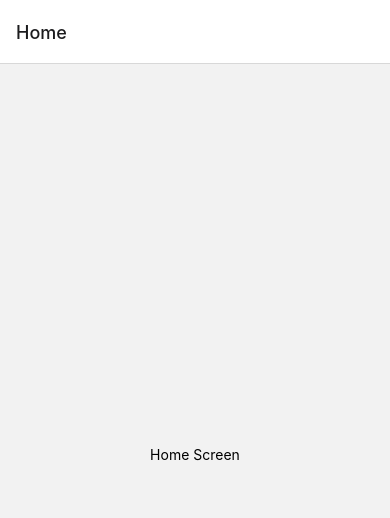
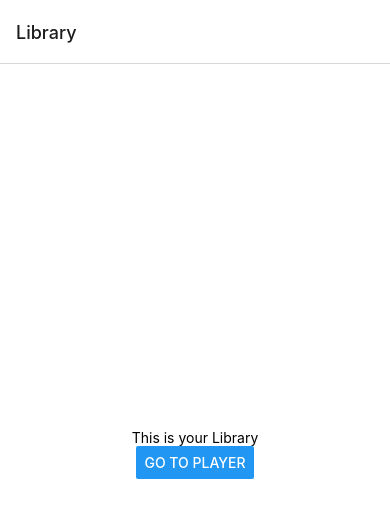
Before and after one commit to LZdesign/Readio, a React Native app: screen /Library in a window 390 px wide. Before the commit this address had no page. Shown: the top 518 px of the page. Built offline with nearby package versions, Linux system fonts and the light colour scheme.

Commit message:
Navigation Stack 0.1

```diff
--- a/App.js
+++ b/App.js
@@ -9,7 +9,7 @@ export default function App() {
   return (
     <NavigationContainer>
     <Stack.Navigator initialRouteName="Home">
-      <Stack.Screen name="Home" component={HomeScreen} />
+      <Stack.Screen name="Library" component={HomeScreen} />
       <Stack.Screen name="Player" component={Player} />
     </Stack.Navigator>
   </NavigationContainer>
--- a/Screens/Home.js
+++ b/Screens/Home.js
@@ -1,12 +1,16 @@
 import * as React from 'react';
-import { StyleSheet, Text, View } from 'react-native';
+import { Button, StyleSheet, Text, View } from 'react-native';
 
 
+export default function HomeScreen({navigation}) {
+    return (
+      <View style={styles.container} >
+        <Text>This is your Library</Text>
 
-export default function HomeScreen() {
-    return (
-      <View style={{ flex: 1, alignItems: 'center', justifyContent: 'center' }}>
-        <Text>Home Screen</Text>
+        <Button
+        title='Go to Player'
+        onPress={() => navigation.navigate('Player')}
+        />
       </View>
     );
   }
--- a/Screens/Player.js
+++ b/Screens/Player.js
@@ -1,11 +1,26 @@
 import * as React from 'react';
-import { StyleSheet, Text, View } from 'react-native';
+import { Button, StyleSheet, Text, View } from 'react-native';
 
 
-export default function Player() {
+export default function Player({navigation, route}) {
     return (
-      <View style={{ flex: 1, alignItems: 'center', justifyContent: 'center' }}>
+      <View style={styles.container}>
         <Text>Player</Text>
+
+        <Button
+        title='Go to Library'
+        onPress={() => navigation.navigate('Library')}
+        />
       </View>
     );
   }
+
+
+  const styles = StyleSheet.create({
+    container: {
+      flex: 1,
+      backgroundColor: '#fff',
+      alignItems: 'center',
+      justifyContent: 'center',
+    },
+  });
```
